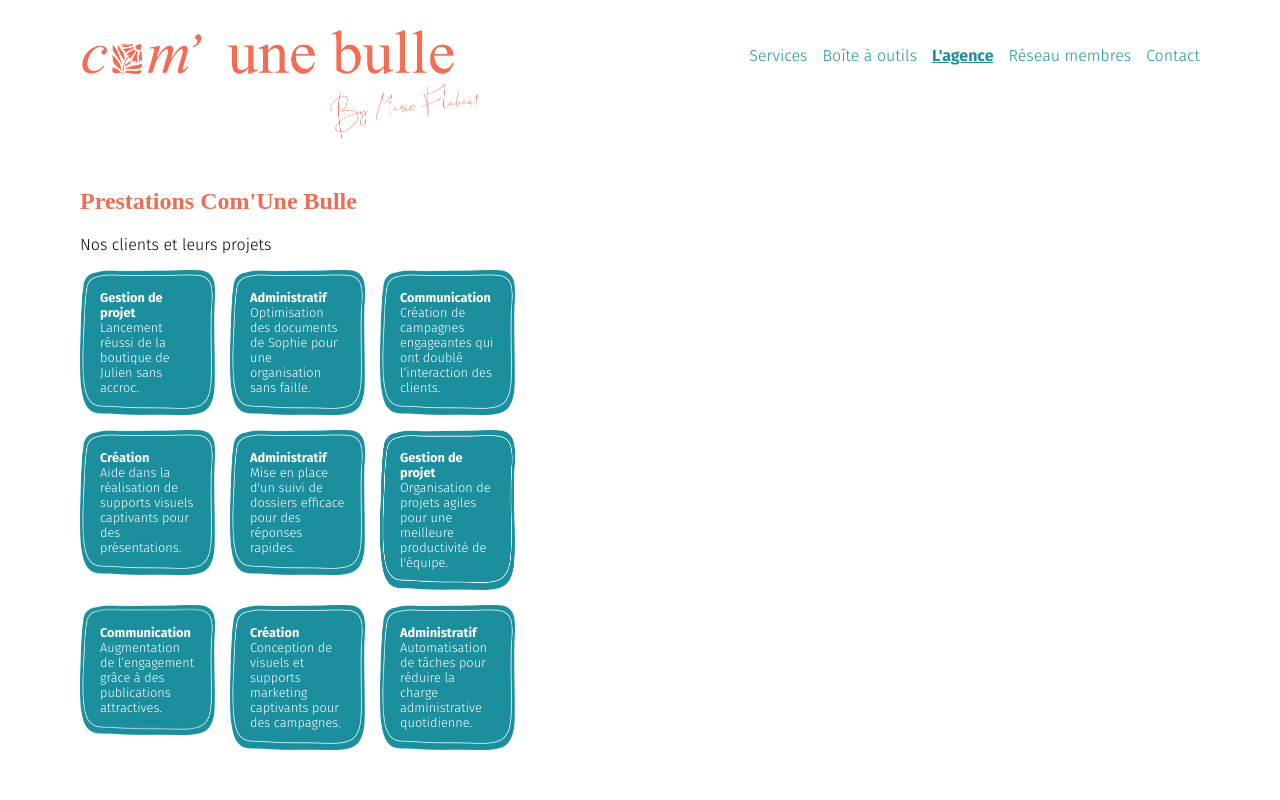
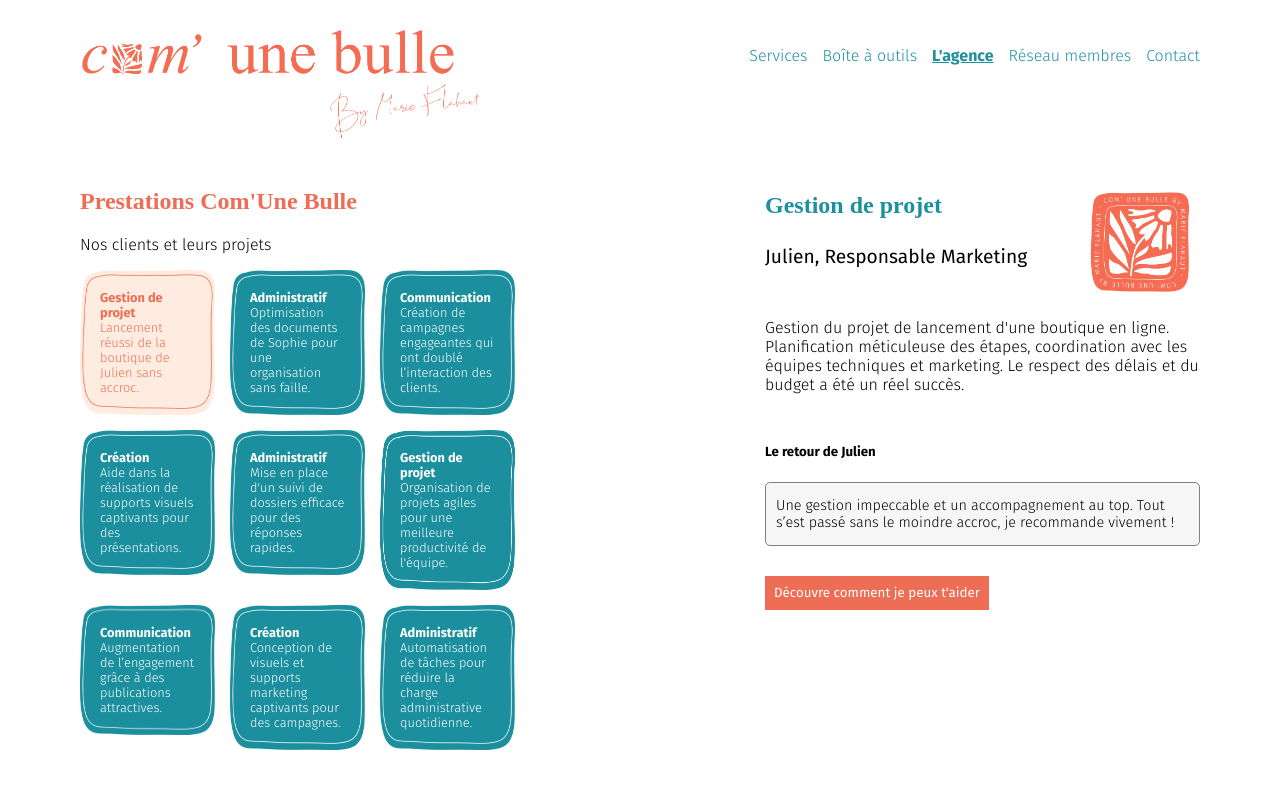
Before and after one commit to OrlaneB/Com-Une-Bulle-website, a Next.js app: page /agence in a window 1280 px wide. Shown: the top 800 px of the page. Built offline with nearby package versions, Linux system fonts and the light colour scheme.

Commit message:
Small changes in agence page

```diff
--- a/src/app/agence/page.tsx
+++ b/src/app/agence/page.tsx
@@ -14,7 +14,7 @@ type Props = {}
 
 export default function Agence({}: Props) {
 
-    const [selectedPrestation,setSelectedPrestation]=useState<Prestation|null>(null)
+    const [selectedPrestation,setSelectedPrestation]=useState<Prestation|null>(dumPrestation[0])
 
 
   return (
@@ -56,7 +56,7 @@ export default function Agence({}: Props) {
                     {selectedPrestation.intro}
                 </p>
 
-                <h5>Le retour de Julien</h5>
+                <h5>Le retour de {selectedPrestation.client.split(",")[0]}</h5>
 
                 <div id='clientReview'>
                     <p>
```
